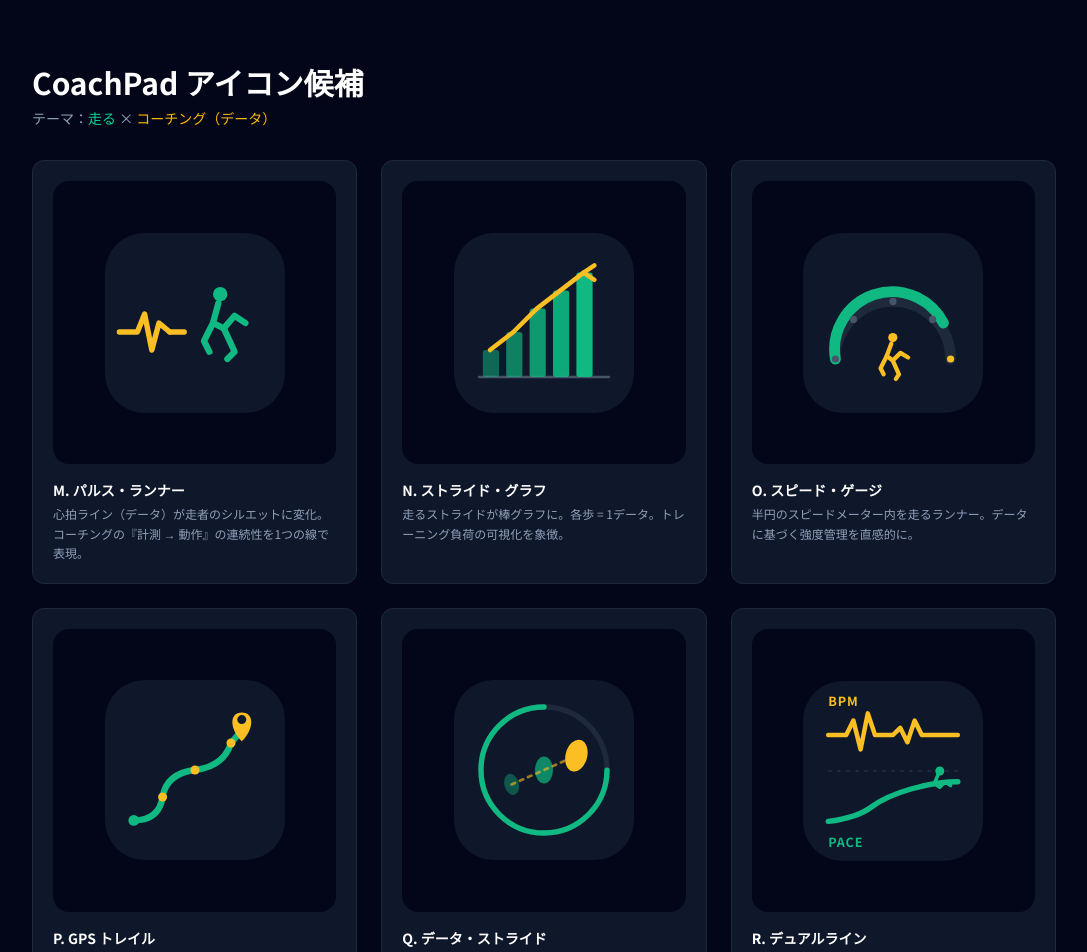
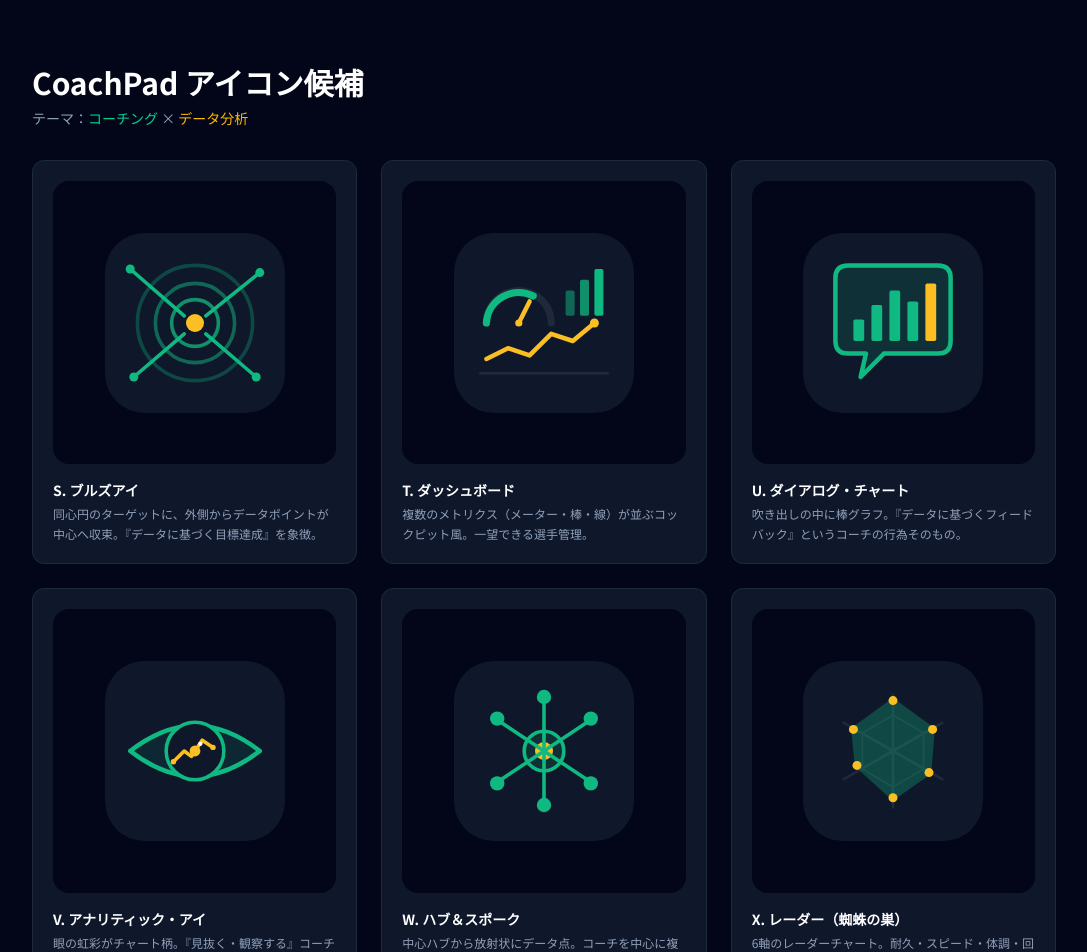
Before and after one commit to hanawa-core/coachpad, a Next.js app: page /icon-preview in a window 1280 px wide. Shown: the top 952 px of the page, without its empty margins (96-1183 px from the left). Built offline with nearby package versions, Linux system fonts and the light colour scheme; no server answers.

Commit message:
feat: icon proposals batch 4 - coaching x data theme (S-X)

```diff
--- a/app/icon-preview/page.tsx
+++ b/app/icon-preview/page.tsx
@@ -1,5 +1,5 @@
 /**
- * アイコン候補プレビューページ（第3弾）— 走る × データ
+ * アイコン候補プレビューページ（第4弾）— コーチング × データ
  */
 
 export const metadata = {
@@ -14,58 +14,58 @@ export default function IconPreviewPage() {
           CoachPad アイコン候補
         </h1>
         <p className="text-sm text-slate-400 mb-8">
-          テーマ：<span className="text-emerald-400">走る</span> ×{' '}
-          <span className="text-amber-400">コーチング（データ）</span>
+          テーマ：<span className="text-emerald-400">コーチング</span> ×{' '}
+          <span className="text-amber-400">データ分析</span>
         </p>
 
         <div className="grid grid-cols-1 sm:grid-cols-2 lg:grid-cols-3 gap-6">
           <IconCard
-            name="M. パルス・ランナー"
-            desc="心拍ライン（データ）が走者のシルエットに変化。コーチングの『計測 → 動作』の連続性を1つの線で表現。"
+            name="S. ブルズアイ"
+            desc="同心円のターゲットに、外側からデータポイントが中心へ収束。『データに基づく目標達成』を象徴。"
           >
-            <IconM />
+            <IconS />
           </IconCard>
 
           <IconCard
-            name="N. ストライド・グラフ"
-            desc="走るストライドが棒グラフに。各歩 = 1データ。トレーニング負荷の可視化を象徴。"
+            name="T. ダッシュボード"
+            desc="複数のメトリクス（メーター・棒・線）が並ぶコックピット風。一望できる選手管理。"
           >
-            <IconN />
+            <IconT />
           </IconCard>
 
           <IconCard
-            name="O. スピード・ゲージ"
-            desc="半円のスピードメーター内を走るランナー。データに基づく強度管理を直感的に。"
+            name="U. ダイアログ・チャート"
+            desc="吹き出しの中に棒グラフ。『データに基づくフィードバック』というコーチの行為そのもの。"
           >
-            <IconO />
+            <IconU />
           </IconCard>
 
           <IconCard
-            name="P. GPS トレイル"
-            desc="GPSピン＋蛇行する走路＋データポイント。ランニングログ × 位置情報の世界観。"
+            name="V. アナリティック・アイ"
+            desc="眼の虹彩がチャート柄。『見抜く・観察する』コーチの目利き＋データ分析。"
           >
-            <IconP />
+            <IconV />
           </IconCard>
 
           <IconCard
-            name="Q. データ・ストライド"
-            desc="走者の足跡が円グラフのドットに変換される表現。一歩ごとの分析。"
+            name="W. ハブ＆スポーク"
+            desc="中心ハブから放射状にデータ点。コーチを中心に複数選手・指標が繋がるネットワーク。"
           >
-            <IconQ />
+            <IconW />
           </IconCard>
 
           <IconCard
-            name="R. デュアルライン"
-            desc="上：心拍データ／下：走行軌跡。走る動作と生体データを同時に見せる『コーチの視点』。"
+            name="X. レーダー（蜘蛛の巣）"
+            desc="6軸のレーダーチャート。耐久・スピード・体調・回復・技術・経験を一望する分析感。"
           >
-            <IconR />
+            <IconX />
           </IconCard>
         </div>
 
         <div className="mt-12 rounded-xl border border-slate-800 bg-slate-900 p-6">
           <h2 className="text-lg font-bold text-white mb-3">採用方法</h2>
           <p className="text-sm text-slate-300">
-            気に入った候補（M〜R）を伝えてください。`app/icon.tsx` と `app/apple-icon.tsx`
+            気に入った候補（S〜X）を伝えてください。`app/icon.tsx` と `app/apple-icon.tsx`
             を該当デザインに差し替え、PWAアイコン・Strava申請用ロゴ等にも展開します。
           </p>
         </div>
@@ -95,295 +95,234 @@ function IconCard({
 }
 
 // ============================================================
-// M. パルス・ランナー（心拍 → 走者）
+// S. ブルズアイ（同心円ターゲット + 収束するデータ）
 // ============================================================
-function IconM() {
+function IconS() {
   return (
     <svg viewBox="0 0 100 100" className="w-full h-full">
       <rect width="100" height="100" rx="22" fill="#0F172A" />
-      {/* 心拍ライン（左から） */}
-      <path
-        d="M 8 55
-           L 18 55
-           L 22 45
-           L 26 65
-           L 30 50
-           L 36 55"
-        stroke="#FBBF24"
-        strokeWidth="3"
-        strokeLinecap="round"
-        strokeLinejoin="round"
-        fill="none"
-      />
-      {/* つなぎ線 */}
-      <line x1="36" y1="55" x2="44" y2="55" stroke="#FBBF24" strokeWidth="3" strokeLinecap="round" />
-      {/* ランナー（右側に位置） */}
-      <g transform="translate(50, 28)">
-        {/* 頭 */}
-        <circle cx="14" cy="6" r="4" fill="#10B981" />
-        {/* 胴体 */}
-        <path
-          d="M 13 11 L 10 22 L 16 25 L 22 18 L 28 22"
-          stroke="#10B981"
-          strokeWidth="3.5"
-          strokeLinecap="round"
-          strokeLinejoin="round"
-          fill="none"
-        />
-        {/* 後ろ脚 */}
-        <path
-          d="M 10 22 L 5 32 L 8 38"
-          stroke="#10B981"
-          strokeWidth="3.5"
-          strokeLinecap="round"
-          strokeLinejoin="round"
-          fill="none"
-        />
-        {/* 前脚 */}
-        <path
-          d="M 16 25 L 22 38 L 18 42"
-          stroke="#10B981"
-          strokeWidth="3.5"
-          strokeLinecap="round"
-          strokeLinejoin="round"
-          fill="none"
-        />
-      </g>
+      {/* 同心円 */}
+      <circle cx="50" cy="50" r="32" stroke="#10B981" strokeWidth="2" fill="none" opacity="0.3" />
+      <circle cx="50" cy="50" r="22" stroke="#10B981" strokeWidth="2" fill="none" opacity="0.5" />
+      <circle cx="50" cy="50" r="13" stroke="#10B981" strokeWidth="2" fill="none" opacity="0.75" />
+      <circle cx="50" cy="50" r="5" fill="#FBBF24" />
+      {/* 収束する4本のデータライン */}
+      <line x1="14" y1="20" x2="44" y2="46" stroke="#10B981" strokeWidth="2" strokeLinecap="round" />
+      <line x1="86" y1="22" x2="56" y2="46" stroke="#10B981" strokeWidth="2" strokeLinecap="round" />
+      <line x1="16" y1="80" x2="44" y2="56" stroke="#10B981" strokeWidth="2" strokeLinecap="round" />
+      <line x1="84" y1="80" x2="56" y2="56" stroke="#10B981" strokeWidth="2" strokeLinecap="round" />
+      {/* ラインの先端ドット */}
+      <circle cx="14" cy="20" r="2.5" fill="#10B981" />
+      <circle cx="86" cy="22" r="2.5" fill="#10B981" />
+      <circle cx="16" cy="80" r="2.5" fill="#10B981" />
+      <circle cx="84" cy="80" r="2.5" fill="#10B981" />
     </svg>
   )
 }
 
 // ============================================================
-// N. ストライド・グラフ（足跡が棒グラフに）
+// T. ダッシュボード（メーター + 棒グラフ + 線）
 // ============================================================
-function IconN() {
+function IconT() {
   return (
     <svg viewBox="0 0 100 100" className="w-full h-full">
       <rect width="100" height="100" rx="22" fill="#0F172A" />
-      {/* ベースライン */}
-      <line x1="14" y1="80" x2="86" y2="80" stroke="#475569" strokeWidth="1.5" strokeLinecap="round" />
-      {/* 5本の棒（ストライドの進行 = データの上昇） */}
-      <rect x="16" y="65" width="9" height="15" rx="1.5" fill="#10B981" opacity="0.5" />
-      <rect x="29" y="55" width="9" height="25" rx="1.5" fill="#10B981" opacity="0.65" />
-      <rect x="42" y="42" width="9" height="38" rx="1.5" fill="#10B981" opacity="0.8" />
-      <rect x="55" y="32" width="9" height="48" rx="1.5" fill="#10B981" opacity="0.9" />
-      <rect x="68" y="22" width="9" height="58" rx="1.5" fill="#10B981" />
-      {/* 進行方向：トレンドライン（黄） */}
+      {/* 上半円メーター */}
+      <path d="M 18 50 A 18 18 0 0 1 54 50" stroke="#1E293B" strokeWidth="4" fill="none" strokeLinecap="round" />
+      <path d="M 18 50 A 18 18 0 0 1 44 35" stroke="#10B981" strokeWidth="4" fill="none" strokeLinecap="round" />
+      {/* メーター針 */}
+      <line x1="36" y1="50" x2="42" y2="38" stroke="#FBBF24" strokeWidth="2.5" strokeLinecap="round" />
+      <circle cx="36" cy="50" r="2" fill="#FBBF24" />
+      {/* 右上：小さな棒グラフ3本 */}
+      <rect x="62" y="32" width="5" height="14" rx="1" fill="#10B981" opacity="0.5" />
+      <rect x="70" y="26" width="5" height="20" rx="1" fill="#10B981" opacity="0.75" />
+      <rect x="78" y="20" width="5" height="26" rx="1" fill="#10B981" />
+      {/* 下半分：折れ線グラフ */}
+      <line x1="14" y1="78" x2="86" y2="78" stroke="#1E293B" strokeWidth="1.5" />
       <path
-        d="M 20 65 L 33 55 L 46 42 L 59 32 L 72 22"
+        d="M 18 70
+           L 30 64
+           L 42 68
+           L 54 56
+           L 66 60
+           L 78 50"
         stroke="#FBBF24"
         strokeWidth="2.5"
         fill="none"
         strokeLinecap="round"
         strokeLinejoin="round"
       />
-      {/* 矢印先端 */}
-      <path d="M 72 22 L 78 18 M 72 22 L 78 26" stroke="#FBBF24" strokeWidth="2.5" strokeLinecap="round" />
+      {/* 折れ線のドット */}
+      <circle cx="78" cy="50" r="2.5" fill="#FBBF24" />
     </svg>
   )
 }
 
 // ============================================================
-// O. スピード・ゲージ（半円メーター内のランナー）
+// U. ダイアログ・チャート（吹き出し + 棒グラフ）
 // ============================================================
-function IconO() {
+function IconU() {
   return (
     <svg viewBox="0 0 100 100" className="w-full h-full">
       <rect width="100" height="100" rx="22" fill="#0F172A" />
-      {/* ゲージ背景アーク */}
+      {/* 吹き出し本体 */}
       <path
-        d="M 18 70 A 32 32 0 0 1 82 70"
-        stroke="#1E293B"
-        strokeWidth="6"
+        d="M 18 25
+           Q 18 18 25 18
+           L 75 18
+           Q 82 18 82 25
+           L 82 60
+           Q 82 67 75 67
+           L 45 67
+           L 32 80
+           L 35 67
+           L 25 67
+           Q 18 67 18 60 Z"
+        fill="#10B981"
+        opacity="0.15"
+      />
+      <path
+        d="M 18 25
+           Q 18 18 25 18
+           L 75 18
+           Q 82 18 82 25
+           L 82 60
+           Q 82 67 75 67
+           L 45 67
+           L 32 80
+           L 35 67
+           L 25 67
+           Q 18 67 18 60 Z"
+        stroke="#10B981"
+        strokeWidth="2.5"
         fill="none"
-        strokeLinecap="round"
+        strokeLinejoin="round"
       />
-      {/* ゲージ進捗（緑→黄、3/4くらい埋まる） */}
-      <path
-        d="M 18 70 A 32 32 0 0 1 78 50"
-        stroke="#10B981"
-        strokeWidth="6"
-        fill="none"
-        strokeLinecap="round"
-      />
-      {/* 目盛り点（5つ） */}
-      <circle cx="18" cy="70" r="2" fill="#475569" />
-      <circle cx="28" cy="48" r="2" fill="#475569" />
-      <circle cx="50" cy="38" r="2" fill="#475569" />
-      <circle cx="72" cy="48" r="2" fill="#475569" />
-      <circle cx="82" cy="70" r="2" fill="#FBBF24" />
-      {/* ランナー（中央に小さく） */}
-      <g transform="translate(38, 53) scale(0.85)">
-        <circle cx="14" cy="6" r="3" fill="#FBBF24" />
-        <path
-          d="M 13 10 L 10 18 L 14 21 L 19 16 L 24 19"
-          stroke="#FBBF24"
-          strokeWidth="2.8"
-          strokeLinecap="round"
-          strokeLinejoin="round"
-          fill="none"
-        />
-        <path
-          d="M 10 18 L 6 26 L 8 30"
-          stroke="#FBBF24"
-          strokeWidth="2.8"
-          strokeLinecap="round"
-          strokeLinejoin="round"
-          fill="none"
-        />
-        <path
-          d="M 14 21 L 18 30 L 16 33"
-          stroke="#FBBF24"
-          strokeWidth="2.8"
-          strokeLinecap="round"
-          strokeLinejoin="round"
-          fill="none"
-        />
-      </g>
+      {/* 中の棒グラフ */}
+      <rect x="28" y="48" width="6" height="12" rx="1" fill="#10B981" />
+      <rect x="38" y="40" width="6" height="20" rx="1" fill="#10B981" />
+      <rect x="48" y="32" width="6" height="28" rx="1" fill="#10B981" />
+      <rect x="58" y="38" width="6" height="22" rx="1" fill="#10B981" />
+      <rect x="68" y="28" width="6" height="32" rx="1" fill="#FBBF24" />
     </svg>
   )
 }
 
 // ============================================================
-// P. GPS トレイル（ピン＋曲線＋データドット）
+// V. アナリティック・アイ（眼 + チャート虹彩）
 // ============================================================
-function IconP() {
+function IconV() {
   return (
     <svg viewBox="0 0 100 100" className="w-full h-full">
       <rect width="100" height="100" rx="22" fill="#0F172A" />
-      {/* 蛇行する走路 */}
+      {/* 眼の輪郭（アーモンド型） */}
       <path
-        d="M 16 78
-           Q 30 78 32 65
-           T 50 50
-           T 70 35
-           L 76 28"
+        d="M 14 50 Q 50 22 86 50 Q 50 78 14 50 Z"
+        fill="#10B981"
+        opacity="0.1"
+      />
+      <path
+        d="M 14 50 Q 50 22 86 50 Q 50 78 14 50 Z"
         stroke="#10B981"
-        strokeWidth="3.5"
+        strokeWidth="2.5"
+        fill="none"
+        strokeLinejoin="round"
+      />
+      {/* 虹彩（外） */}
+      <circle cx="50" cy="50" r="16" stroke="#10B981" strokeWidth="2" fill="#0F172A" />
+      {/* 虹彩内のチャート（折れ線） */}
+      <path
+        d="M 38 56 L 44 50 L 48 53 L 54 44 L 60 48"
+        stroke="#FBBF24"
+        strokeWidth="2"
         fill="none"
         strokeLinecap="round"
         strokeLinejoin="round"
-        strokeDasharray="0 0"
       />
-      {/* スタートドット */}
-      <circle cx="16" cy="78" r="3" fill="#10B981" />
-      {/* 中継データドット */}
-      <circle cx="32" cy="65" r="2.5" fill="#FBBF24" />
-      <circle cx="50" cy="50" r="2.5" fill="#FBBF24" />
-      <circle cx="70" cy="35" r="2.5" fill="#FBBF24" />
-      {/* 到達GPSピン */}
-      <g transform="translate(76, 28)">
-        <path
-          d="M 0 -8 C -7 -8 -7 1 0 8 C 7 1 7 -8 0 -8 Z"
-          fill="#FBBF24"
-          transform="translate(0, -2)"
-        />
-        <circle cx="0" cy="-6" r="2.5" fill="#0F172A" />
-      </g>
+      <circle cx="38" cy="56" r="1.5" fill="#FBBF24" />
+      <circle cx="60" cy="48" r="1.5" fill="#FBBF24" />
+      {/* 瞳孔 */}
+      <circle cx="50" cy="50" r="3" fill="#FBBF24" />
+      {/* キャッチライト */}
+      <circle cx="53" cy="46" r="1.2" fill="#FFFFFF" />
     </svg>
   )
 }
 
 // ============================================================
-// Q. データ・ストライド（足跡 + データ円）
+// W. ハブ＆スポーク（中心 + 放射ノード）
 // ============================================================
-function IconQ() {
+function IconW() {
   return (
     <svg viewBox="0 0 100 100" className="w-full h-full">
       <rect width="100" height="100" rx="22" fill="#0F172A" />
-      {/* 円形ベース（パフォーマンスメーター風） */}
-      <circle cx="50" cy="50" r="35" stroke="#1E293B" strokeWidth="3" fill="none" />
-      {/* 進捗弧（3/4） */}
-      <circle
-        cx="50"
-        cy="50"
-        r="35"
-        stroke="#10B981"
-        strokeWidth="3"
-        fill="none"
-        strokeDasharray="165 220"
-        strokeDashoffset="-55"
-        strokeLinecap="round"
-        transform="rotate(-90 50 50)"
-      />
-      {/* 中央：3つの足跡（ストライド進行） */}
-      <ellipse cx="32" cy="58" rx="4" ry="6" fill="#10B981" opacity="0.4" transform="rotate(-15 32 58)" />
-      <ellipse cx="50" cy="50" rx="5" ry="7.5" fill="#10B981" opacity="0.7" />
-      <ellipse cx="68" cy="42" rx="6" ry="9" fill="#FBBF24" transform="rotate(15 68 42)" />
-      {/* 進行ライン */}
-      <path
-        d="M 32 58 L 50 50 L 68 42"
-        stroke="#FBBF24"
-        strokeWidth="1.5"
-        strokeLinecap="round"
-        strokeDasharray="2 3"
-        fill="none"
-        opacity="0.6"
-      />
+      {/* 中心ハブの外輪 */}
+      <circle cx="50" cy="50" r="11" fill="#10B981" opacity="0.15" />
+      <circle cx="50" cy="50" r="11" stroke="#10B981" strokeWidth="2" fill="none" />
+      {/* 中心ハブ */}
+      <circle cx="50" cy="50" r="5" fill="#FBBF24" />
+      {/* 6本のスポーク + ノード */}
+      {/* 上 */}
+      <line x1="50" y1="50" x2="50" y2="22" stroke="#10B981" strokeWidth="2" />
+      <circle cx="50" cy="20" r="4" fill="#10B981" />
+      {/* 右上 */}
+      <line x1="50" y1="50" x2="74" y2="34" stroke="#10B981" strokeWidth="2" />
+      <circle cx="76" cy="32" r="4" fill="#10B981" />
+      {/* 右下 */}
+      <line x1="50" y1="50" x2="74" y2="66" stroke="#10B981" strokeWidth="2" />
+      <circle cx="76" cy="68" r="4" fill="#10B981" />
+      {/* 下 */}
+      <line x1="50" y1="50" x2="50" y2="78" stroke="#10B981" strokeWidth="2" />
+      <circle cx="50" cy="80" r="4" fill="#10B981" />
+      {/* 左下 */}
+      <line x1="50" y1="50" x2="26" y2="66" stroke="#10B981" strokeWidth="2" />
+      <circle cx="24" cy="68" r="4" fill="#10B981" />
+      {/* 左上 */}
+      <line x1="50" y1="50" x2="26" y2="34" stroke="#10B981" strokeWidth="2" />
+      <circle cx="24" cy="32" r="4" fill="#10B981" />
     </svg>
   )
 }
 
 // ============================================================
-// R. デュアルライン（心拍 + 走行軌跡）
+// X. レーダー（6軸の蜘蛛の巣 + プロット）
 // ============================================================
-function IconR() {
+function IconX() {
   return (
     <svg viewBox="0 0 100 100" className="w-full h-full">
       <rect width="100" height="100" rx="22" fill="#0F172A" />
-      {/* 区切り線 */}
-      <line x1="14" y1="50" x2="86" y2="50" stroke="#1E293B" strokeWidth="1" strokeDasharray="2 3" />
-      {/* 上段：心拍ライン */}
-      <path
-        d="M 14 30
-           L 24 30
-           L 28 22
-           L 32 38
-           L 36 18
-           L 40 30
-           L 50 30
-           L 54 26
-           L 58 34
-           L 62 22
-           L 66 30
-           L 86 30"
-        stroke="#FBBF24"
+      {/* 軸（6本：12時、2時、4時、6時、8時、10時方向） */}
+      <g stroke="#1E293B" strokeWidth="1.5">
+        <line x1="50" y1="50" x2="50" y2="18" />
+        <line x1="50" y1="50" x2="78" y2="34" />
+        <line x1="50" y1="50" x2="78" y2="66" />
+        <line x1="50" y1="50" x2="50" y2="82" />
+        <line x1="50" y1="50" x2="22" y2="66" />
+        <line x1="50" y1="50" x2="22" y2="34" />
+      </g>
+      {/* 内側多角形（薄い） */}
+      <polygon
+        points="50,30 67,40 67,60 50,70 33,60 33,40"
+        stroke="#1E293B"
+        strokeWidth="1"
+        fill="none"
+      />
+      {/* データプロットエリア（緑の透過多角形） */}
+      <polygon
+        points="50,22 72,38 70,62 50,76 30,58 28,38"
+        fill="#10B981"
+        opacity="0.3"
+        stroke="#10B981"
         strokeWidth="2.5"
-        fill="none"
-        strokeLinecap="round"
         strokeLinejoin="round"
       />
-      {/* 上段ラベル */}
-      <text x="14" y="14" fontSize="7" fill="#FBBF24" fontWeight="bold" letterSpacing="0.5">
-        BPM
-      </text>
-      {/* 下段：走行ペース上昇ライン（緩やかに右肩上がり） */}
-      <path
-        d="M 14 78
-           Q 30 76 38 70
-           T 60 60
-           T 86 56"
-        stroke="#10B981"
-        strokeWidth="3"
-        fill="none"
-        strokeLinecap="round"
-      />
-      {/* 下段の走者シンボル（小さく終点に） */}
-      <g transform="translate(76, 50)">
-        <circle cx="0" cy="0" r="2.5" fill="#10B981" />
-        <path
-          d="M -1 2 L -3 7 L 0 9 L 3 6 L 6 8"
-          stroke="#10B981"
-          strokeWidth="2"
-          strokeLinecap="round"
-          strokeLinejoin="round"
-          fill="none"
-        />
-      </g>
-      {/* 下段ラベル */}
-      <text x="14" y="92" fontSize="7" fill="#10B981" fontWeight="bold" letterSpacing="0.5">
-        PACE
-      </text>
+      {/* プロットドット */}
+      <circle cx="50" cy="22" r="2.5" fill="#FBBF24" />
+      <circle cx="72" cy="38" r="2.5" fill="#FBBF24" />
+      <circle cx="70" cy="62" r="2.5" fill="#FBBF24" />
+      <circle cx="50" cy="76" r="2.5" fill="#FBBF24" />
+      <circle cx="30" cy="58" r="2.5" fill="#FBBF24" />
+      <circle cx="28" cy="38" r="2.5" fill="#FBBF24" />
     </svg>
   )
 }
```
